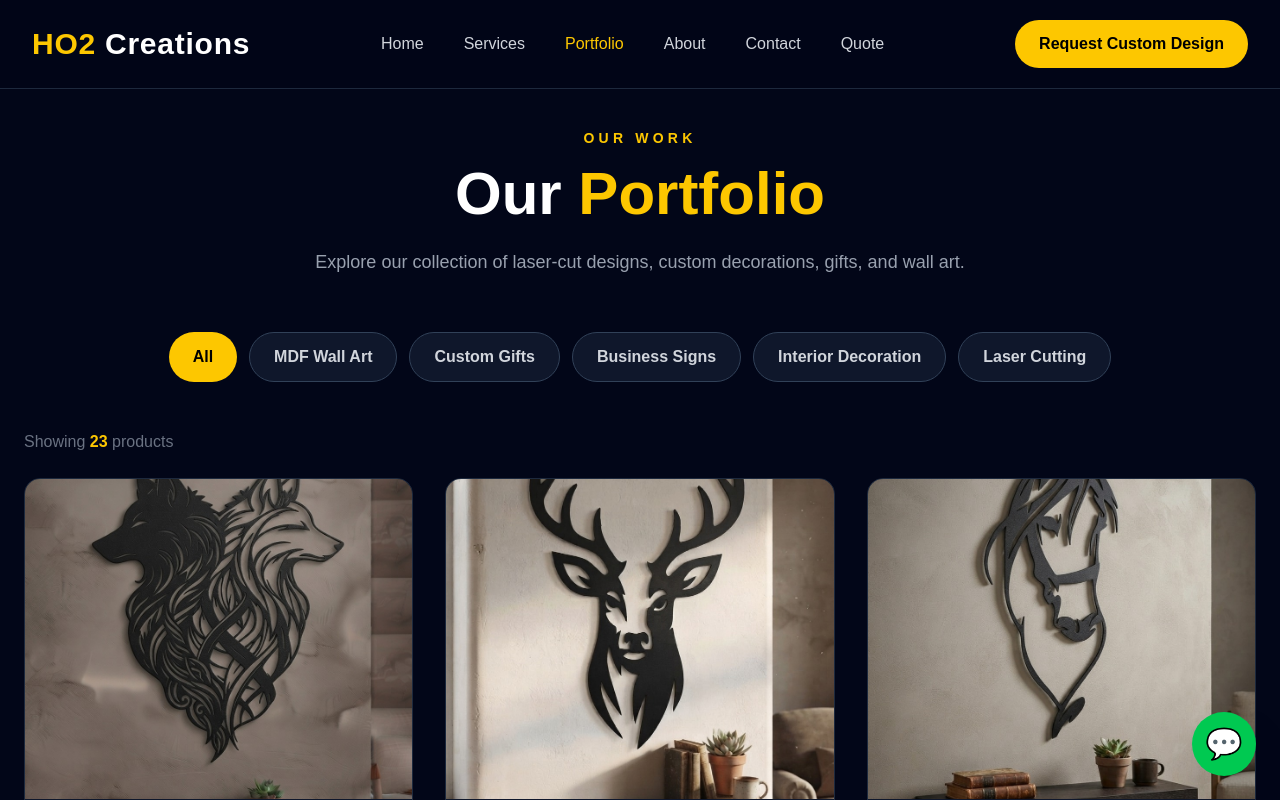
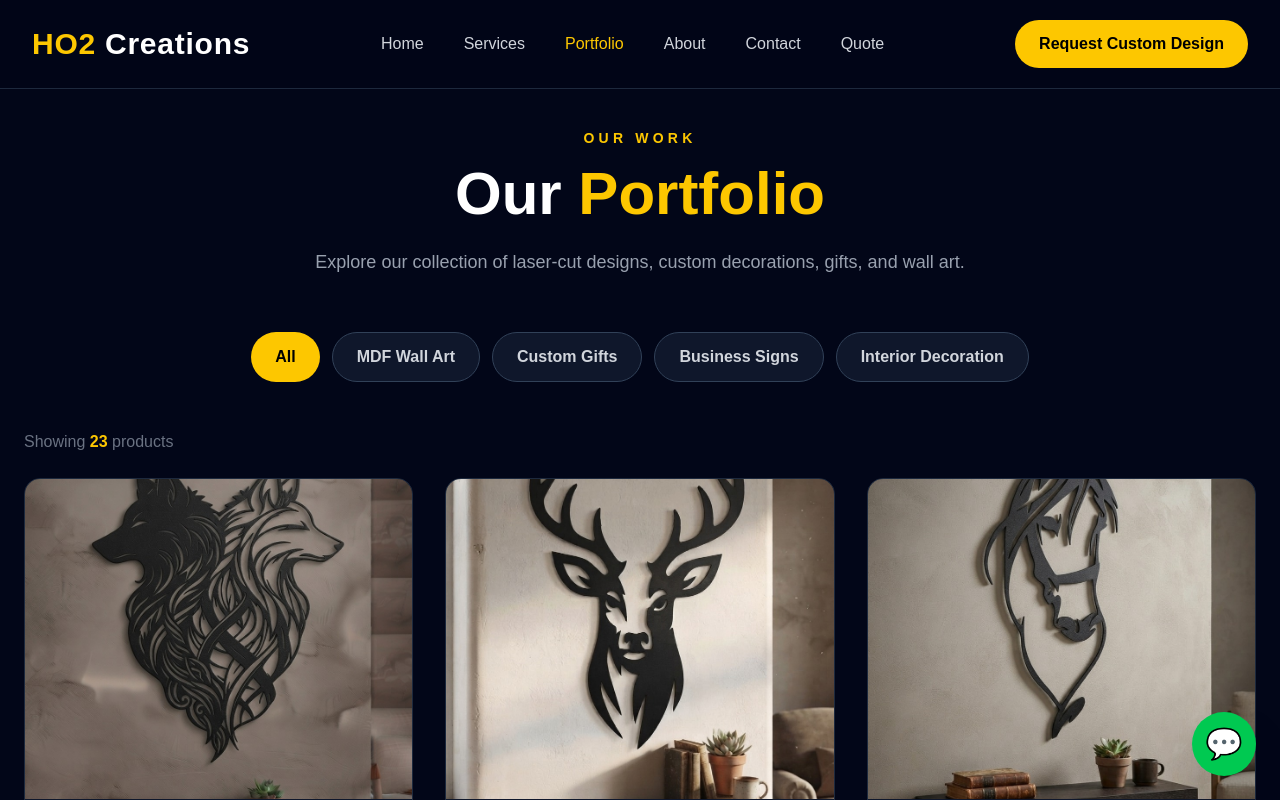
Before and after one commit to OmarShrif/ho2-laser, a Next.js app: page /portfolio in a window 1280 px wide. Shown: the top 800 px of the page. Built offline with nearby package versions, Linux system fonts and the light colour scheme.

Commit message:
Edited portfolio

```diff
--- a/app/portfolio/PortfolioContent.tsx
+++ b/app/portfolio/PortfolioContent.tsx
@@ -14,8 +14,7 @@ const categories = [
     "MDF Wall Art",
     "Custom Gifts",
     "Business Signs",
-    "Interior Decoration",
-    "Laser Cutting",
+    "Interior Decoration"
 ];
 
 export default function PortfolioContent() {
@@ -92,8 +91,8 @@ export default function PortfolioContent() {
                                 handleCategoryChange(category)
                             }
                             className={`px-6 py-3 rounded-full font-semibold transition ${activeCategory === category
-                                    ? "bg-yellow-400 text-black"
-                                    : "bg-slate-900 text-gray-300 border border-slate-700 hover:border-yellow-400 hover:text-yellow-400"
+                                ? "bg-yellow-400 text-black"
+                                : "bg-slate-900 text-gray-300 border border-slate-700 hover:border-yellow-400 hover:text-yellow-400"
                                 }`}
                         >
                             {category}
@@ -215,8 +214,8 @@ export default function PortfolioContent() {
 
                                                 }}
                                                 className={`py-3 rounded-xl font-bold transition ${alreadyAdded
-                                                        ? "bg-slate-700 text-gray-300 hover:bg-red-500 hover:text-white"
-                                                        : "bg-yellow-400 text-black hover:bg-yellow-300"
+                                                    ? "bg-slate-700 text-gray-300 hover:bg-red-500 hover:text-white"
+                                                    : "bg-yellow-400 text-black hover:bg-yellow-300"
                                                     }`}
                                             >
 
```
